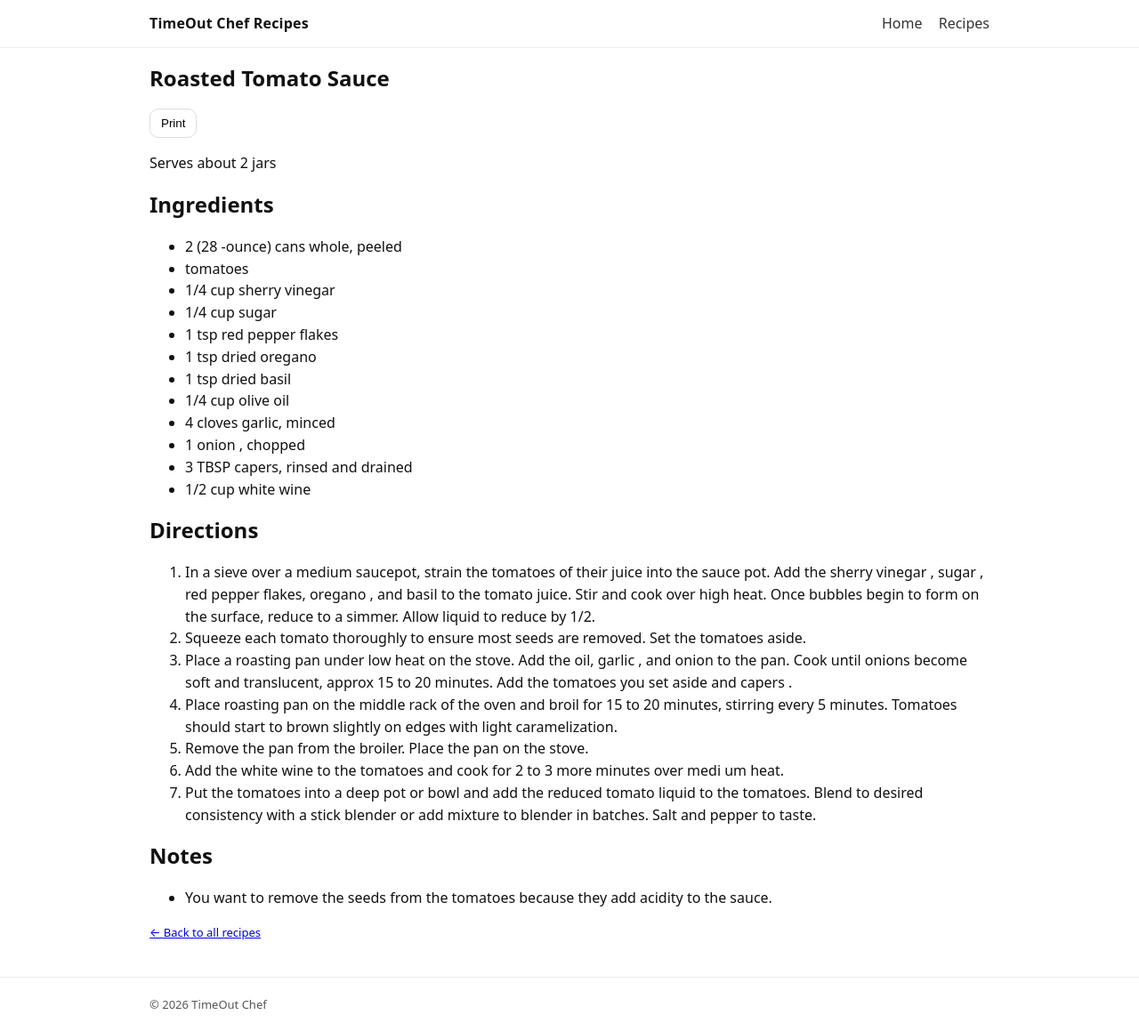
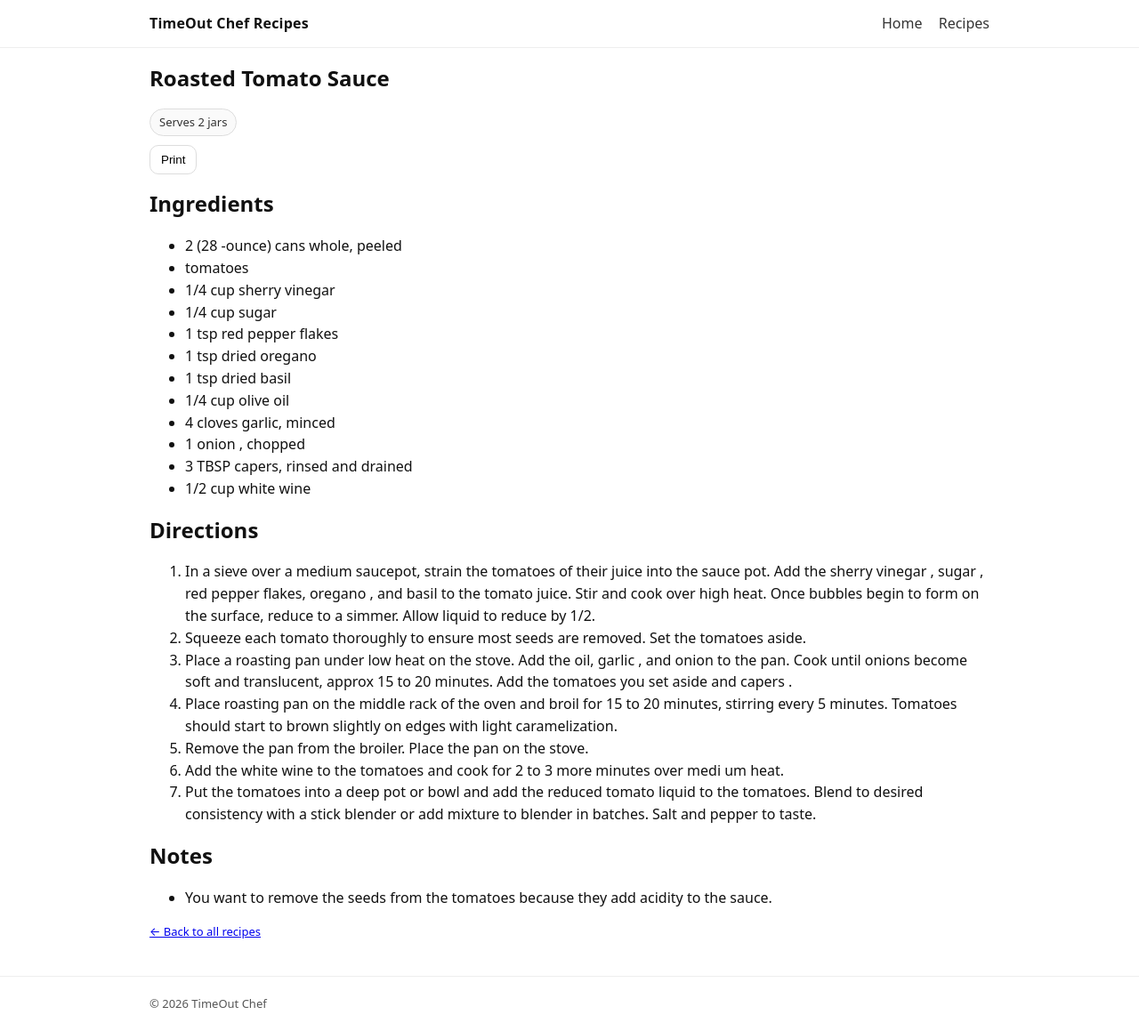
Before and after one commit to scottschrum79-design/timeoutchef.com, a Jekyll site: the page built from _recipes/roasted-tomato-sauce.md, in a window 1280 px wide and 1159 px high. Shown: the whole window at 89% size. Built offline with Jekyll 4.4.1, drawn with Linux system fonts in a browser that asks for light colours.

Commit message:
Update roasted-tomato-sauce.md

```diff
--- a/_recipes/roasted-tomato-sauce.md
+++ b/_recipes/roasted-tomato-sauce.md
@@ -3,10 +3,10 @@ layout: recipe
 categories:
 - vegetarian
 - sauce
+serves: 2 jars
 title: "Roasted Tomato Sauce"
 ---
 
-<p class="pill">Serves about 2 jars</p>
 
 ## Ingredients
 
```
